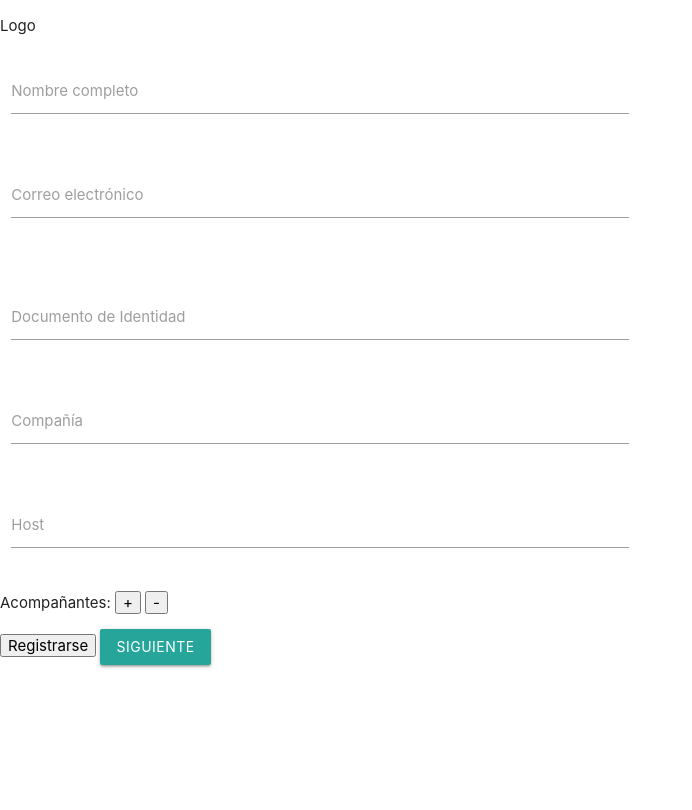
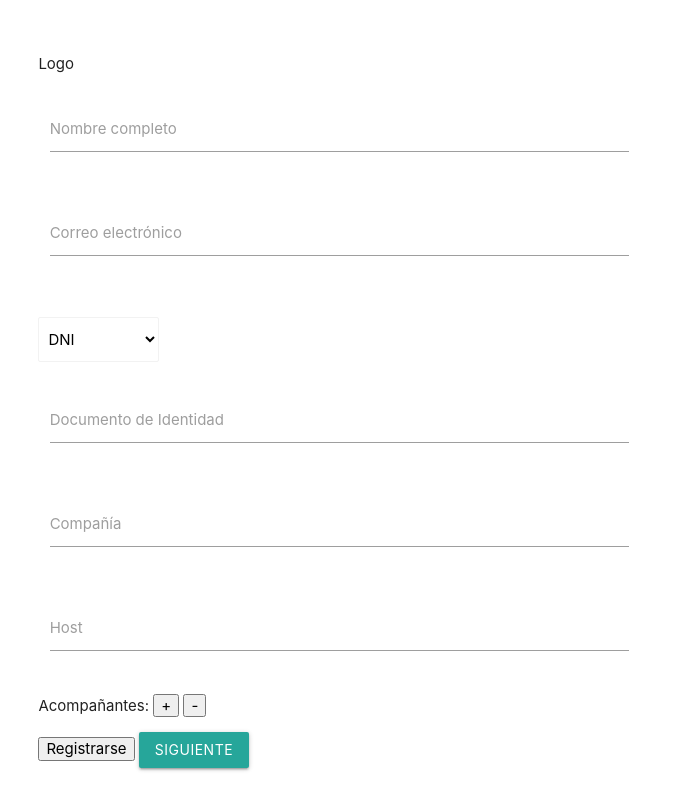
Before and after one commit to RocioChamorro/hackathon-interna-laboratoria, a website with bundled scripts: page src/index.html in a window 1280 px wide. Both pictures are taken after a click on the button "Sign In". Shown: the whole page, without its empty margins (0-692 px from the left). Built offline with nearby package versions, Linux system fonts and the light colour scheme.

Commit message:
Autocompletado - Segunda visita

```diff
--- a/src/controller/controller.js
+++ b/src/controller/controller.js
@@ -7,14 +7,17 @@ import {changeHash} from '../view-controller/route.js'
 export const register = () => {
   const name = document.getElementById('name').value;
   const email = document.getElementById('email').value;
-  const identity = document.getElementById('identity').value;
+  const identification = document.getElementById('identification').value;
+  const identityNumber = document.getElementById('identity').value;
   const company = document.getElementById('company').value;
   const host = document.getElementById('host').value;
   const cant = document.getElementById('cant').textContent;
 
-  dataBase(name, email, identity, company, host, cant)
+  dataBase(name, email, identification, identityNumber, company, host, cant, identification)
   .then(() => {
     console.log('Registrado')
+    console.log('identification')
+    console.log('identityNumber')
     changeHash('#/photo')
     // función para cambiar hash
   })
@@ -22,17 +25,18 @@ export const register = () => {
 
 
 
-export const dataBase = (name, email, identity, company, host, cant) => {
+export const dataBase = (name, email, identification, identityNumber, company, host, cant) => {
 
   return firebase.firestore().collection("users").add({
     // idUser: uid,
     Nombre : name,
     Email : email,
-    Documento: identity,
+    TipoDocumento: identification,
+    Documento: identityNumber,
     Company: company,
     Host: host,
     Acompañante: cant,
     createdAt: firebase.firestore.FieldValue.serverTimestamp()
     // photo: userPhoto
   });
-}
+};
--- a/src/index.html
+++ b/src/index.html
@@ -9,6 +9,7 @@
   <meta name="viewport" content="width=device-width, initial-scale=1.0">
   <meta http-equiv="X-UA-Compatible" content="ie=edge">
   <title>Comunal</title>
+  <link rel="stylesheet" href="./style.css">
 
   <script src="https://www.gstatic.com/firebasejs/6.4.0/firebase-app.js"></script>
   <script src="https://www.gstatic.com/firebasejs/6.4.0/firebase-firestore.js"></script>
--- a/src/style.css
+++ b/src/style.css
@@ -0,0 +1,8 @@
+body {
+  padding: 3%;
+}
+
+select {
+  display: inline-block;
+  width: 10%;
+}
--- a/src/view-controller/route.js
+++ b/src/view-controller/route.js
@@ -29,21 +29,43 @@ export const changeView = (route) => {
   switch (route) {
     case '#/home':  main.appendChild(components.home())
       break;
-    case '#/register': {console.log(main.appendChild(components.register()));
+    case '#/register': {main.appendChild(components.register());
       const autocompleteHost = () => {
-        console.log('register')
         const options = {
           data: {
-            'Gonzalo': null,
-            'Alejandra Ramirez': null,
-            'Vania': null,
-            'Rocio': null
+            'Gonzalo Garcia - Laboratoria': null,
+            'Alejandra Rodriguez - Artes Escénicas': null,
+            'Rocio Chamorro - Comunal': null
           },
           minLength: 4
         }
         const elems = document.querySelectorAll('.autocomplete');
         const instances = M.Autocomplete.init(elems, options);
       };
+
+      // const dataVisitors = {
+      //   Nombre : 'Franciree Arellan',
+      //   Email : 'arellan@gmail.com',
+      //   TipoDocumento: 'ptp',
+      //   Documento: '123'
+      // }
+      // const name = document.getElementById('name')
+      // const email = document.getElementById('email')
+      // const identification = document.getElementById('identification')
+      // const identityNumber = document.getElementById('identity')
+
+      // const changeValueDocument = document.querySelector('#identity');
+      // changeValueDocument.addEventListener('change', (event) => {
+      //   event.preventDefault()
+      //   if(dataVisitors.Documento === changeValueDocument.value) {
+      //     name.innerHTML = dataVisitors.Nombre;
+      //     email.innerHTML = dataVisitors.Email;
+      //     // identification.innerHTML = dataVisitors.TipoDocumento;
+      //     identityNumber.innerHTML = dataVisitors.Documento;
+      //   }
+      //   console.log(changeValueDocument.value)
+      //   console.log('database', dataVisitors.Documento)
+      // })
 
       autocompleteHost();
       break;
--- a/src/view/register-visitor.js
+++ b/src/view/register-visitor.js
@@ -1,4 +1,5 @@
-import { register } from "../controller/controller.js";
+import { register, dataBase } from "../controller/controller.js";
+// import { dataVisitors } from "../controller/controller.js";
 // import { changeHash } from "../view-controller/route.js";
 
 export default () => {
@@ -8,36 +9,44 @@ export default () => {
     <p>Logo</p>
   </header>
 
-  <div class="row">
+  <div class="row register-visitor">
     <form class="col s12 register-visitor">
       <div class="row">
         <div class="input-field col s6">
-          <input id="name" type="text">
-          <label for="name">Nombre completo</label>
+          <input id="name" type="text" autocomplete="off">
+          <label for="name" id="name-label">Nombre completo</label>
         </div>
       </div>
       <div class="row">
         <div class="input-field col s6">
-          <input id="email" type="email" class="validate">
-          <label for="email">Correo electrónico</label>
+          <input id="email" type="email" class="validate" autocomplete="off">
+          <label for="email" id="email-label">Correo electrónico</label>
           <span class="helper-text" data-error="Correo inválido" data-success="Correo válido"></span>
         </div>
       </div>
       <div class="row">
+        <select id="identification">
+          <option value="dni">DNI</option>
+          <option value="ce">CE</option>
+          <option value="pas">PAS</option>
+          <option value="ptp">PTP</option>
+        </select>
+      </div>
+      <div class="row">
         <div class="input-field col s6">
-          <input id="identity" type="text">
+          <input id="identity" type="text" autocomplete="off">
           <label for="identity">Documento de Identidad</label>
         </div>
       </div>
       <div class="row">
         <div class="input-field col s6">
-          <input id="company" type="text">
+          <input id="company" type="text" autocomplete="off">
           <label for="company">Compañía</label>
         </div>
       </div>
       <div class="row">
         <div class="input-field col s6">
-          <input type="text" id="host" class="autocomplete">
+          <input type="text" id="host" class="autocomplete" autocomplete="off">
           <label for="host">Host</label>
         </div>
       </div>
@@ -67,27 +76,46 @@ export default () => {
     console.log(a)
   })
 
-  // const registerBtn = createChildNode.querySelector('#register-btn');
-  // registerBtn.addEventListener('click', (event) => {
-  //   event.preventDefault()
-  //   register()
-  // })
+  const registerBtn = createChildNode.querySelector('#register-btn');
+  registerBtn.addEventListener('click', (event) => {
+    event.preventDefault()
+    register()
+  })
+
+  const dataVisitors = {
+    Nombre : 'Franciree Arellan',
+    Email : 'arellan@gmail.com',
+    TipoDocumento: 'ptp',
+    Documento: '123'
+  }
+
+
+  const changeValueDocument = createChildNode.querySelector('#identity');
+  changeValueDocument.addEventListener('change', (event) => {
+    event.preventDefault()
+
+    const name = createChildNode.querySelector('#name');
+    const email = createChildNode.querySelector('#email');
+    const identification = createChildNode.querySelector('#identification');
+    const identityNumber = createChildNode.querySelector('#identity');
+    const nameLabel = createChildNode.querySelector('#name-label');
+    const emailLabel = createChildNode.querySelector('#email-label');
+
+    if(dataVisitors.Documento === changeValueDocument.value) {
+      name.value = dataVisitors.Nombre;
+      email.value = dataVisitors.Email;
+      identification.value = dataVisitors.TipoDocumento;
+      identityNumber.value = dataVisitors.Documento;
+      nameLabel.classList.add('active')
+      emailLabel.classList.add("active")
+    }
+
+    console.log(changeValueDocument.value)
+    console.log('database', dataVisitors.Documento)
+  })
 
 
 
 
   return createChildNode;
 }
-
-// document.addEventListener('DOMContentLoaded', function() {
-//   const options = {
-//     data: {
-//       'Gonzalo': null,
-//       'Alejandra Ramirez': null,
-//       'Vania': null
-//     },
-//     minLength: 4
-//   }
-//   const elems = document.querySelectorAll('.autocomplete');
-//   const instances = M.Autocomplete.init(elems, options);
-// });
```
